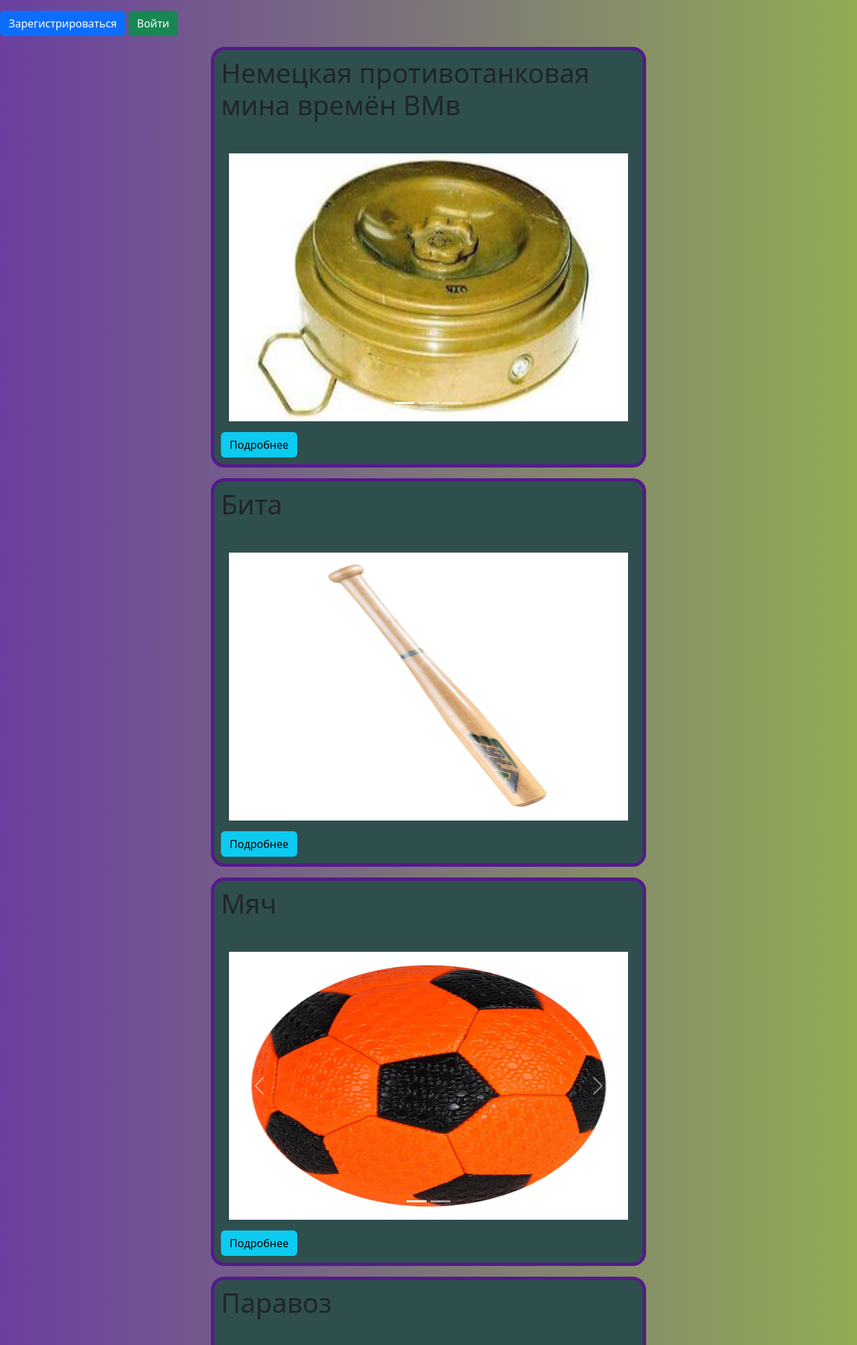
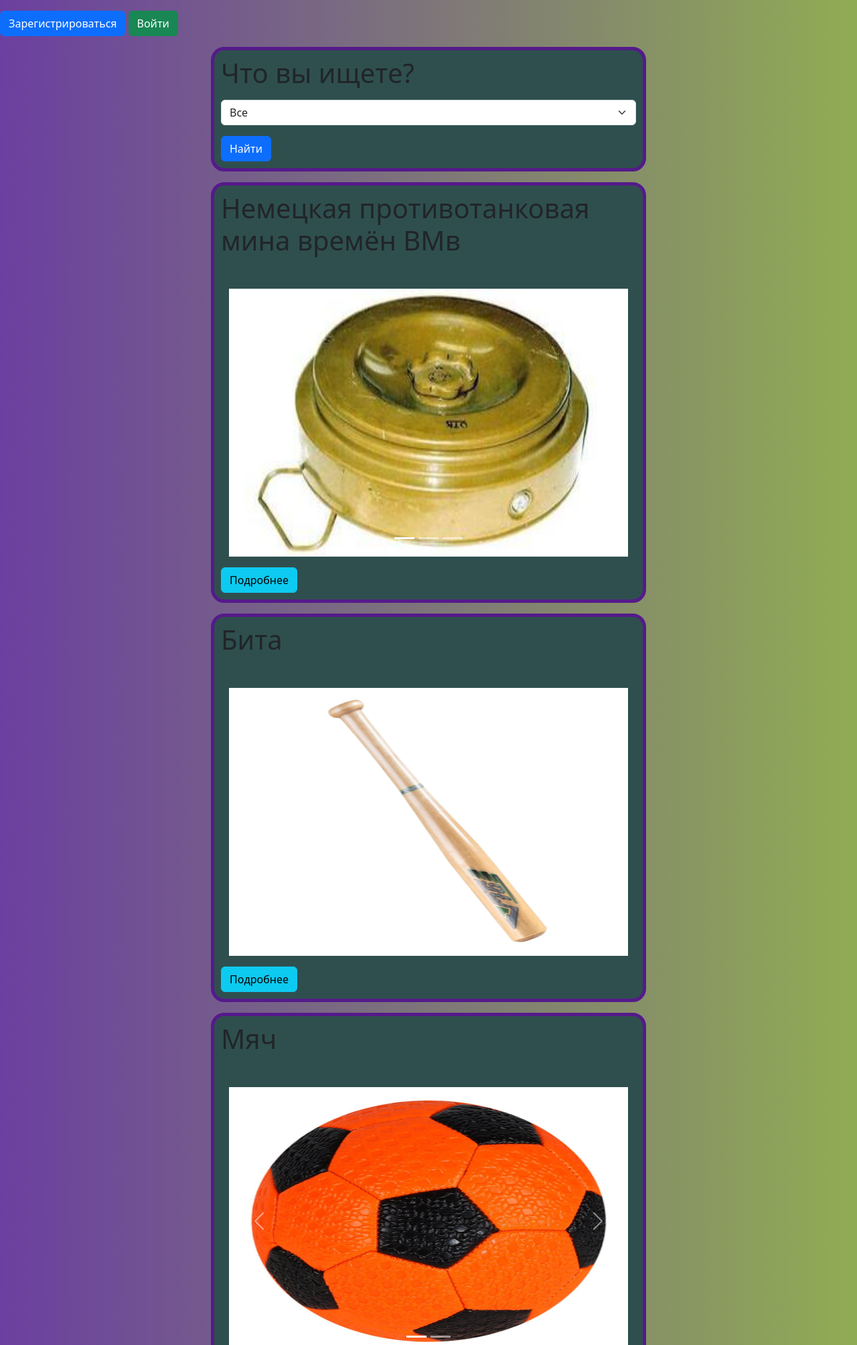
Before and after one commit to Ketalean/Novito, a Flask app: page / in a window 1280 px wide. Shown: the part 56-2064 px from the top of the page at 67% size. Run offline with Flask 3, Linux system fonts and the light colour scheme; data comes from the database, SQL or seed files in the repository.

Commit message:
Выбор категорий

```diff
--- a/main.py
+++ b/main.py
@@ -210,17 +210,28 @@ def confirm(market_id):
 
 
 @app.route('/index')
-@app.route('/')
+@app.route('/', methods=['POST', 'GET'])
 def index():
     """
     Домашняя страница
     :return: html код домашней страницы
     """
+    categories = ['Все', 'Бытовая техника', 'Спорт']
+    if request.method == 'POST':
+        chosen = request.form['education']
+    else:
+        chosen = "Все"
+    print(categories)
     db_sess = create_session()
     lst = []
     for market in db_sess.query(Market).all():
-        lst.append(market)
-    return render_template('home.html', title='Милый дом', list=lst)
+        if chosen == 'Все':
+            lst.append(market)
+        else:
+            if market.category == chosen:
+                lst.append(market)
+    return render_template('home.html', title='Novito: все что вам нужно', list=lst, category=chosen,
+                           categories=categories)
 
 
 def main():
--- a/templates/home.html
+++ b/templates/home.html
@@ -6,6 +6,29 @@
 {% endblock %}
 
 {% block content %}
+{% if category == "Все" %}
+<div class="form-group">
+<form class="login_form" method="post">
+<div class="form-group">
+    <h1 for="edSelect">Что вы ищете?</h1>
+    <p></p>
+    <select class="form-select" id="edSelect" name="education">
+        <option value="Все">{{categories[0]}}</option>
+        <option value="Бытовая техника">{{categories[1]}}</option>
+        <option value="Спорт">{{categories[2]}}</option>
+    </select>
+</div>
+    <p></p>
+<button type="submit" class="btn btn-primary">Найти</button>
+</form>
+</div>
+<p></p>
+{% else %}
+<form class="login_form" action="" method="get" novalidate>
+<h1>{{category}}</h1>
+</form>
+<p></p>
+{% endif %}
 {% for market in list %}
 <form class="login_form" action="" method="get" novalidate>
     <h1>{{market.title}}</h1>
```
